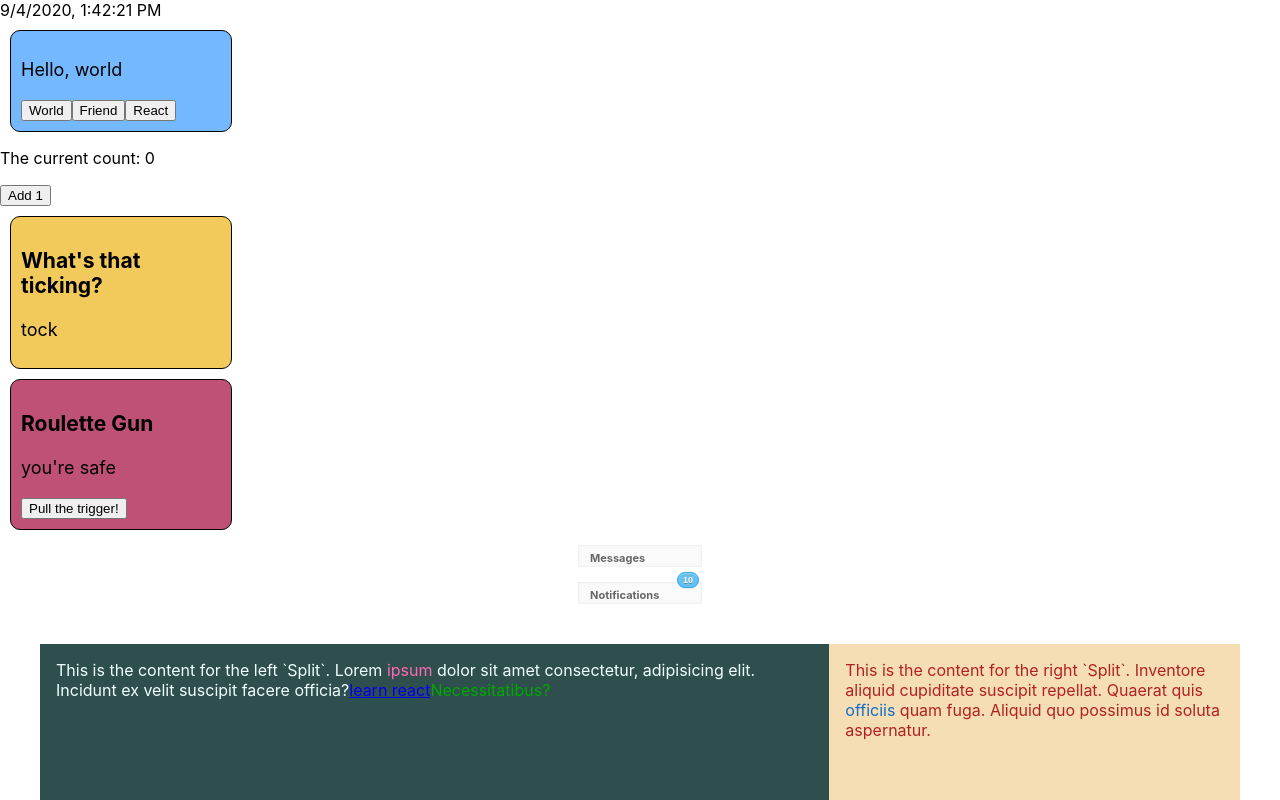
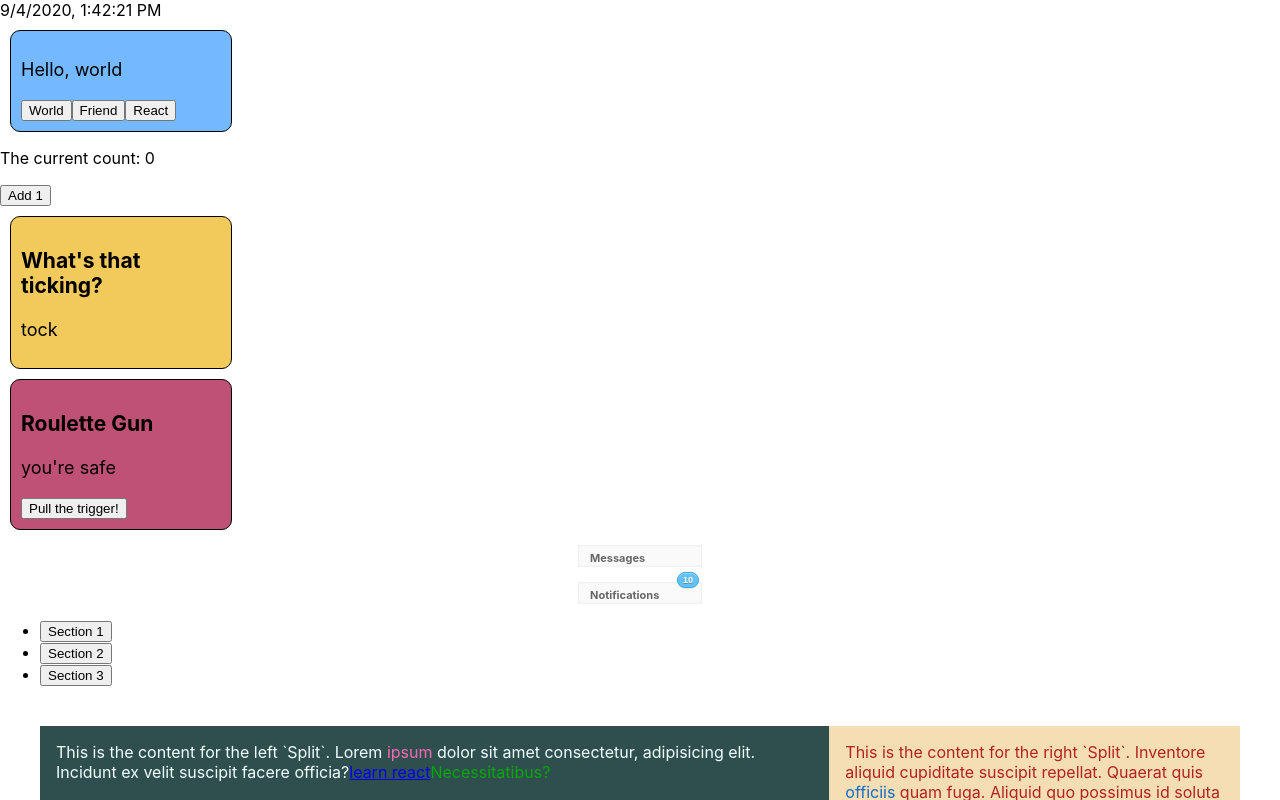
Before and after one commit to miguelr215/react-playground, a React (Create React App) app: page / in a window 1280 px wide. Shown: the top 800 px of the page. Built offline with nearby package versions, Linux system fonts and the light colour scheme.

Commit message:
added Accordian component

```diff
--- a/src/App.js
+++ b/src/App.js
@@ -9,6 +9,7 @@
 import Bomb from './state-drills/Bomb.js';
 import RouletteGun from './state-drills/RouletteGun.js';
 import Tabs from './state/Tabs.js';
+import Accordian from './state-drills/Accordian.js';
 
 // make 2 tooltips here and 1 inside the App directly
 const firstTooltip = (
@@ -33,6 +34,22 @@
     content: 'Fugit, sapiente aspernatur corporis velit, dolor eum reprehenderit provident ipsam, maiores incidunt repellat! Facilis, neque doloremque. Lorem ipsum dolor sit amet consectetur adipisicing elit. Laboriosam exercitationem quos consectetur expedita consequatur.' },
 ];
 
+// data for Accordian component - passed as a prop
+const sections = [
+  {
+    title: 'Section 1',
+    content: 'Lorem ipsum dolor sit amet consectetur adipisicing elit.',
+  },
+  {
+    title: 'Section 2',
+    content: 'Cupiditate tenetur aliquam necessitatibus id distinctio quas nihil ipsam nisi modi!',
+  },
+  {
+    title: 'Section 3',
+    content: 'Animi amet cumque sint cupiditate officia ab voluptatibus libero optio et?',
+  },
+]
+
 function App() {
   return (
     <div>
@@ -43,7 +60,10 @@
       <RouletteGun />
       <Messages name="Messages" unread={0}/>
       <Messages name="Notifications" unread={10}/>
-    <main className='App'>
+      <div>
+        <Accordian sections={sections}/>
+      </div>
+      <main className='App'>
       <Split className="left" flexBasis={2}>
       This is the content for the left `Split`. Lorem {firstTooltip} dolor sit amet consectetur, adipisicing elit. Incidunt ex velit suscipit facere officia?
       <a href='www.google.com'>learn react</a>
--- /dev/null
+++ b/src/state-drills/Accordian.js
@@ -0,0 +1,38 @@
+import React from 'react';
+
+class Accordian extends React.Component {
+    static defaultProps = { sections: [] };
+    state = {
+        currentSectionIndex: null
+    };
+    handleButtonClick(index){
+        this.setState({currentSectionIndex: index})
+    };
+
+    renderButtons(section, index, currentSectionIndex){
+        return(
+            <li key={index} className='Accord-item'>
+                <button onClick={() => this.handleButtonClick(index)}>
+                {section.title}
+                </button>
+                {(currentSectionIndex === index) && <p>{section.content}</p>}
+            </li>
+        )
+    };
+
+    render(){
+        const {currentSectionIndex} = this.state
+        const {sections} = this.props
+        return(
+            <div>
+                <ul className='Accordian'>
+                    {sections.map((section, index) => (
+                        this.renderButtons(section, index, currentSectionIndex)
+                    ))}
+                </ul>
+            </div>
+        )
+    }
+}
+
+export default Accordian;
```
